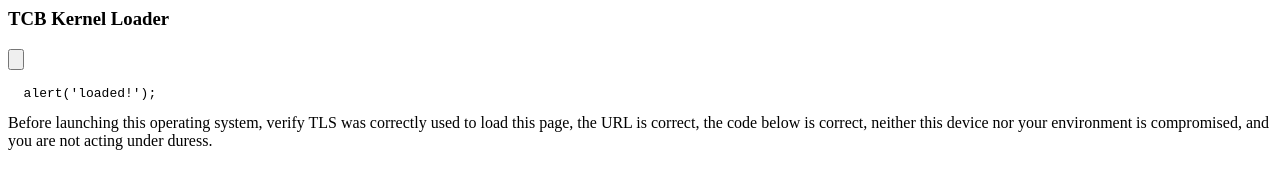
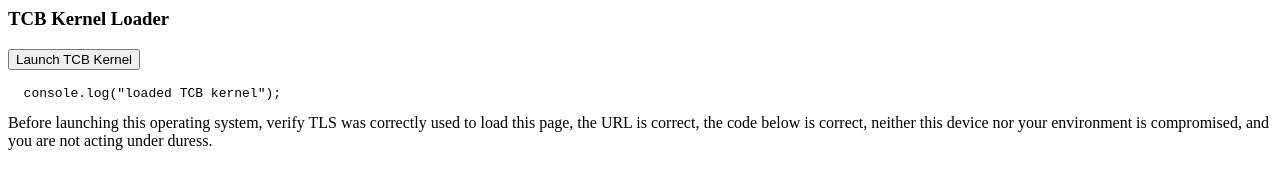
Before and after one commit to diakopter/_, a plain HTML site: page index.html in a window 1280 px wide. Drawn offline with Linux system fonts and the light colour scheme.

Commit message:
Update index.html

```diff
--- a/index.html
+++ b/index.html
@@ -7,9 +7,9 @@
 
 <h3>TCB Kernel Loader</h3>
 <p>
-<input type="button" name="Launch TCB Kernel" onclick="eval(document.getElementById('scareCode').innerText)"></input>
-<pre id="scareCode">
-  alert('loaded!');
+<input type="button" value="Launch TCB Kernel" onclick="eval(document.getElementById('tcbkernel').innerText)"></input>
+<pre id="tcbkernel">
+  console.log("loaded TCB kernel");
 </pre>
 Before launching this operating system, verify TLS was correctly used to load this page, the URL is correct, the code below is correct, neither this device nor your environment is compromised, and you are not acting under duress.
 </p>
```
